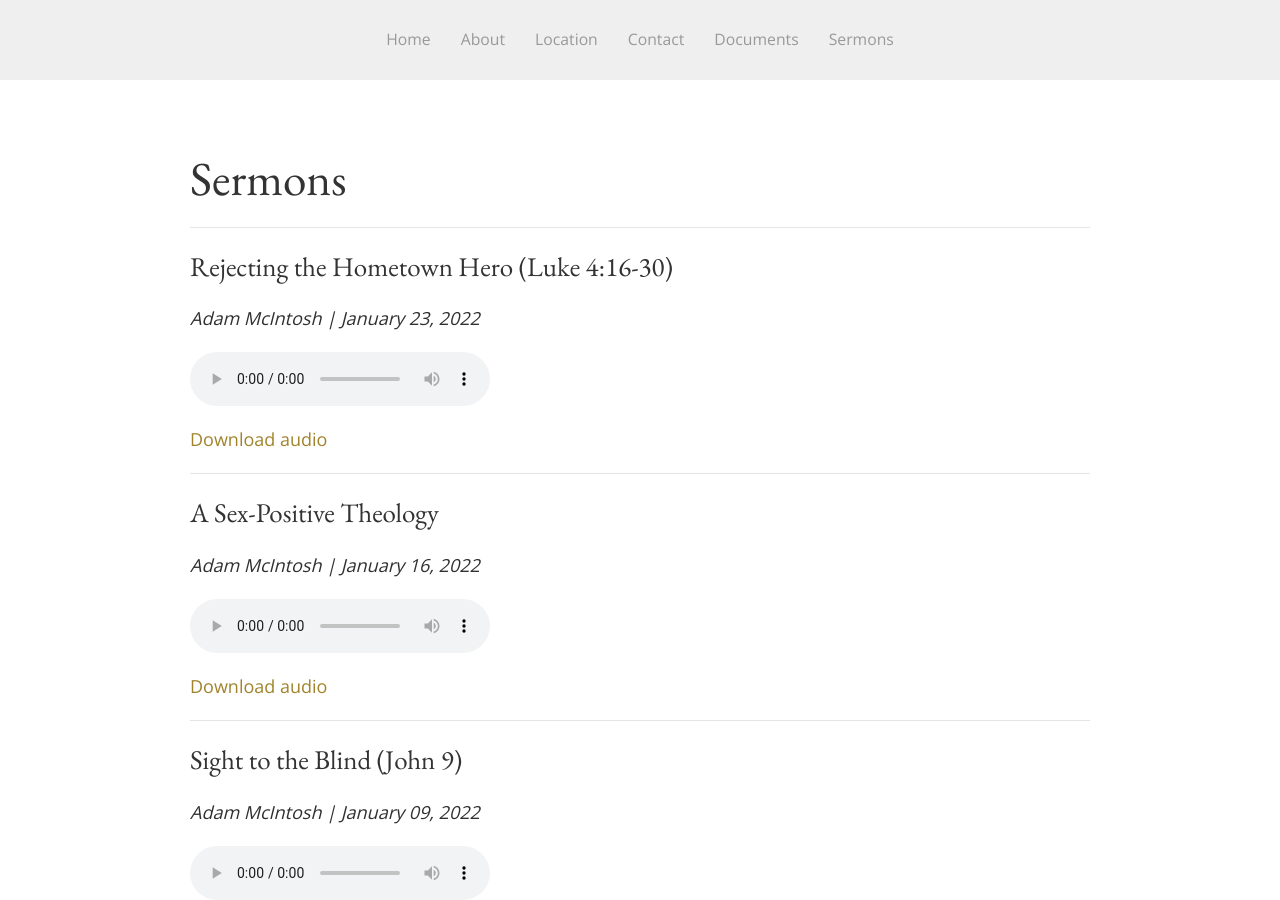
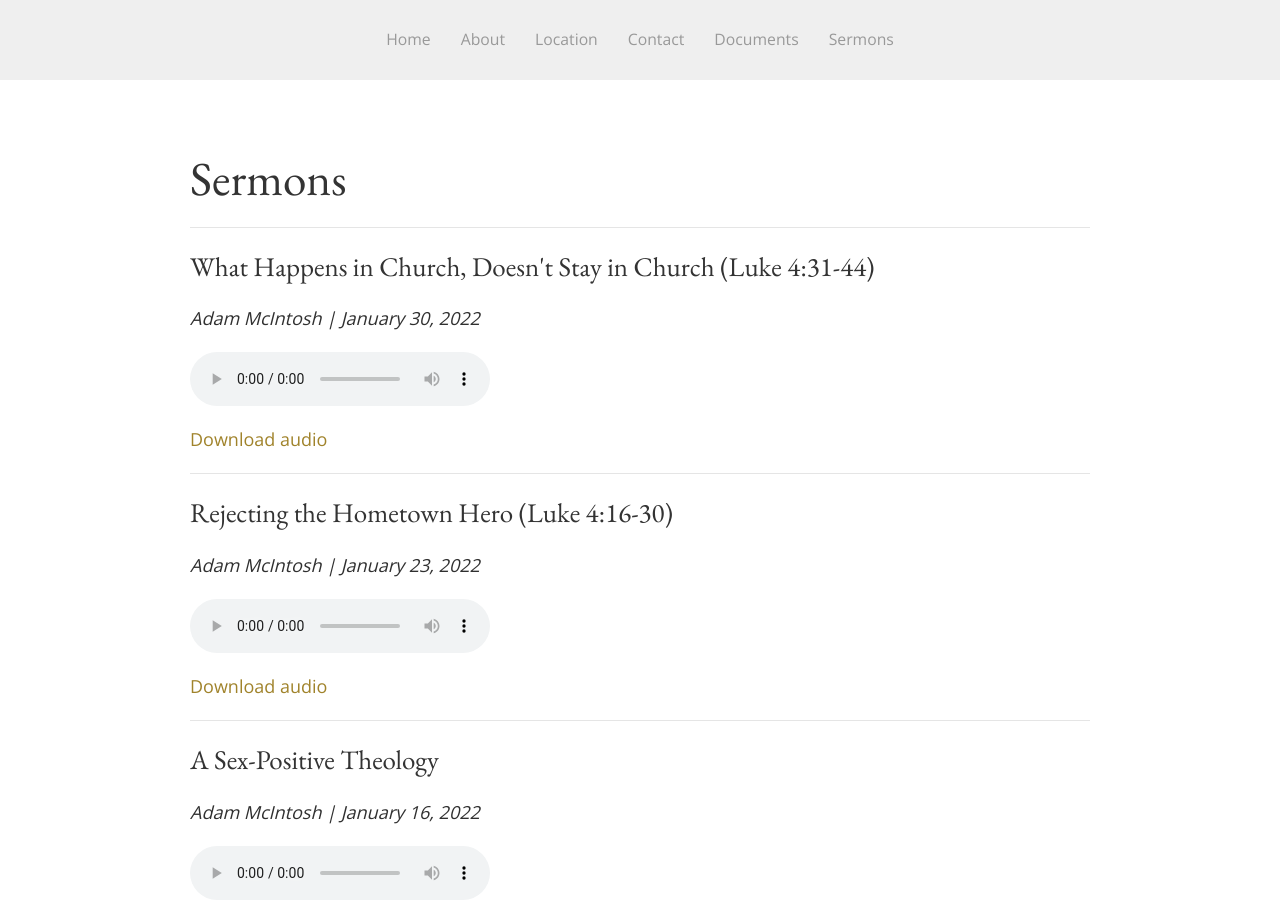
Before and after one commit to SaintDavidsChurch/website, a Jekyll site: the page built from sermons.html, in a window 1280 px wide and 900 px high. Built offline with Jekyll 4.4.1, drawn with Linux system fonts in a browser that asks for light colours.

Commit message:
Updated by InferCMS

```diff
--- a/_data/sermons.yml
+++ b/_data/sermons.yml
@@ -178,3 +178,7 @@
   date: '2022-01-23'
   preacher: Adam McIntosh
   audio_file: https://saintdavids.church/assets/sermons/2022/Adam-McIntosh_Jan23-2022_Luke4.16-30.mp3
+- title: What Happens in Church, Doesn't Stay in Church (Luke 4:31-44)
+  date: '2022-01-30'
+  preacher: Adam McIntosh
+  audio_file: https://saintdavids.church/assets/sermons/2022/Adam-McIntosh_Jan30-2022_Luke4.31-44.mp3
```
